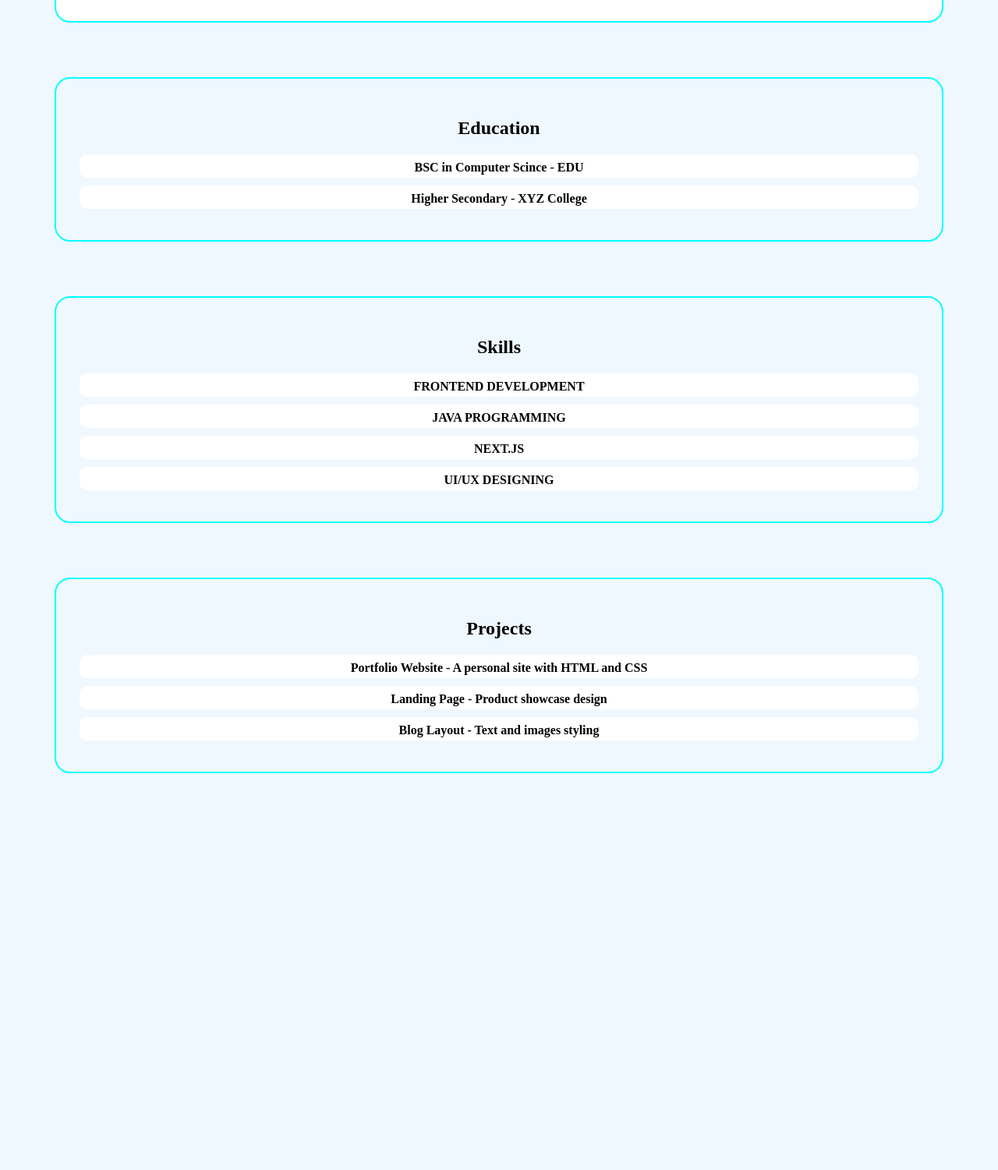
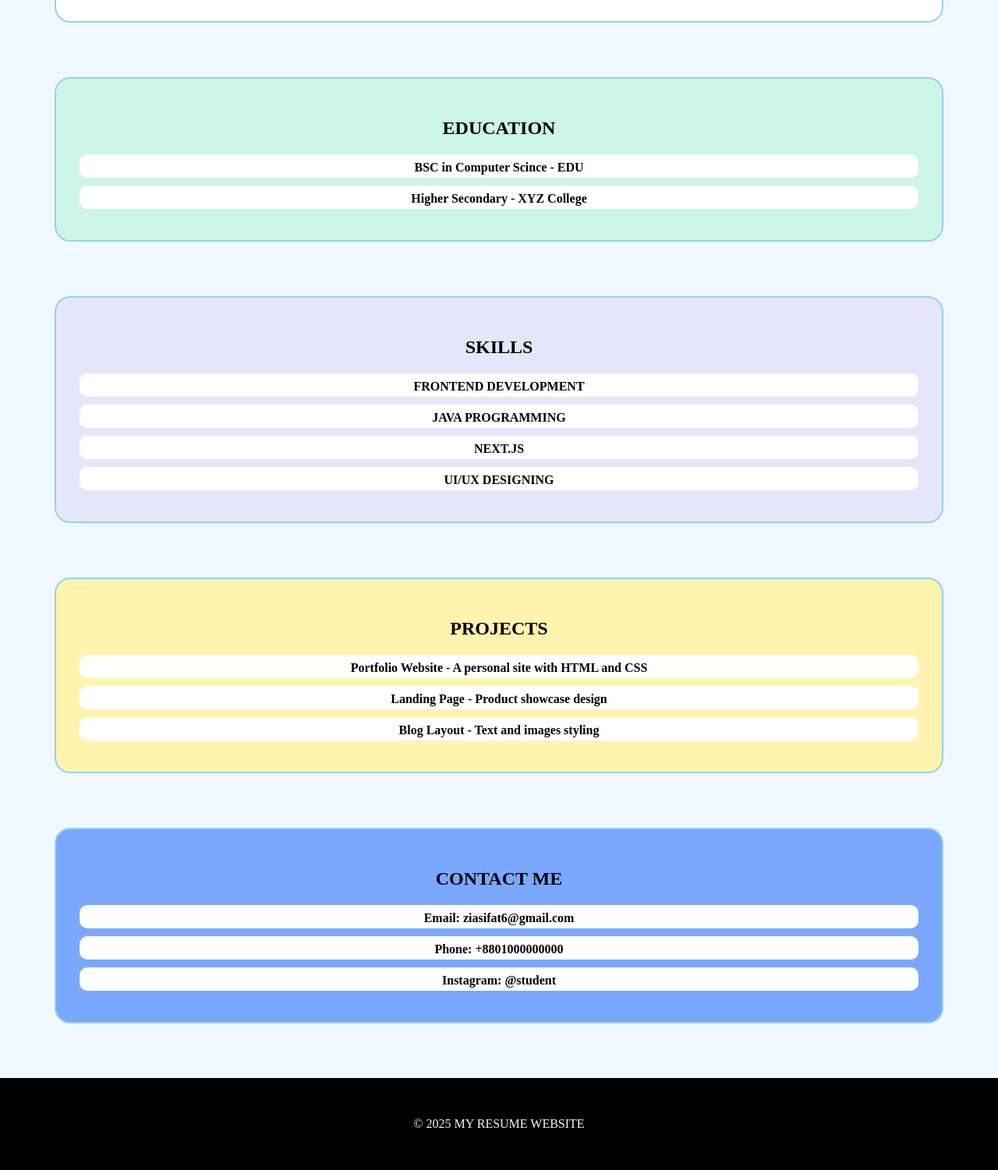
Before and after one commit to ZiaSIfat/First-project-Cohort-2.0, a plain HTML site: page first project/index.html in a window 1280 px wide. Shown: the part 403-1904 px from the top of the page at 78% size. Before the commit the page ends 1395 px from the top, so only its background shows below. Drawn offline with Linux system fonts and the light colour scheme.

Commit message:
more changes

```diff
--- a/first project/index.html
+++ b/first project/index.html
@@ -15,8 +15,8 @@
         <h2 class="heading">About Me</h2>
         <p>Hello! I am learning HTML and CSS. This is my resume-style webpage where I practice text styling, colors, backgrounds and fonts. My goal is to become and expert web developer and designer.</p>
     </div>
-    <div class="div-style">
-        <h2 class="heading">Education</h2>
+    <div class="div-style" id="education-div">
+        <h2 class="heading">EDUCATION</h2>
         <div class="box">
             <p class="box-text">BSC in Computer Scince - EDU</p>
         </div>
@@ -24,8 +24,8 @@
             <p class="box-text">Higher Secondary - XYZ College</p>
         </div>
     </div>
-    <div class="div-style">
-        <h2 class="heading">Skills</h2>
+    <div class="div-style" id="skill-div">
+        <h2 class="heading">SKILLS</h2>
         <div class="box">
             <p class="box-text">FRONTEND DEVELOPMENT</p>
         </div>
@@ -39,8 +39,8 @@
             <p class="box-text">UI/UX DESIGNING</p>
         </div>
     </div>
-    <div class="div-style">
-        <h2 class="heading">Projects</h2>
+    <div class="div-style" id="project-div">
+        <h2 class="heading">PROJECTS</h2>
         <div class="box">
             <p class="box-text">Portfolio Website - A personal site with HTML and CSS</p>
         </div>
@@ -51,5 +51,20 @@
             <p class="box-text">Blog Layout - Text and images styling</p>
         </div>
     </div>
+    <div class="div-style" id="contact-div">
+        <h2 class="heading">CONTACT ME</h2>
+        <div class="box">
+            <p class="box-text">Email: ziasifat6@gmail.com</p>
+        </div>
+        <div class="box">
+            <p class="box-text">Phone: +8801000000000</p>
+        </div>
+        <div class="box">
+            <p class="box-text">Instagram: @student</p>
+        </div>
+    </div>
+    <div class="head-div">
+        <p>© 2025 MY RESUME WEBSITE</p>
+    </div>
 </body>
 </html>
--- a/first project/style.css
+++ b/first project/style.css
@@ -15,7 +15,7 @@ body{
 
 
 .head-div{
-    background-color: rgb(3, 9, 40);
+    background-color: rgb(0, 0, 0);
     color: whitesmoke;
      text-align: center;
     padding: 50px;
@@ -34,7 +34,21 @@ body{
     padding: 30px;
     margin: 70px;
     border-radius: 20px;
-    border: 2px solid cyan;
+    border: 2px solid rgb(149, 210, 230);
+}
+
+#education-div{
+    background-color: rgb(203, 246, 231);
+}
+#skill-div{
+    background-color: lavender;
+}
+#project-div{
+    background-color: rgb(255, 244, 175);
+}
+
+#contact-div{
+    background-color: rgb(122, 168, 255);
 }
 
 .box{
```
